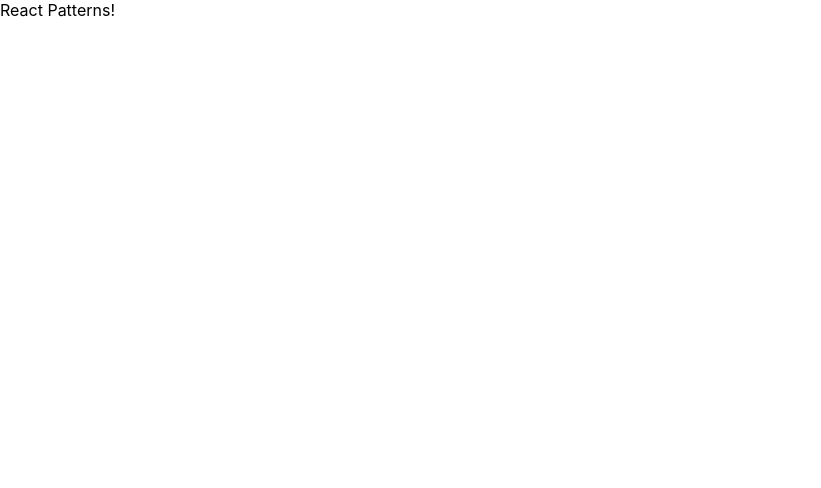
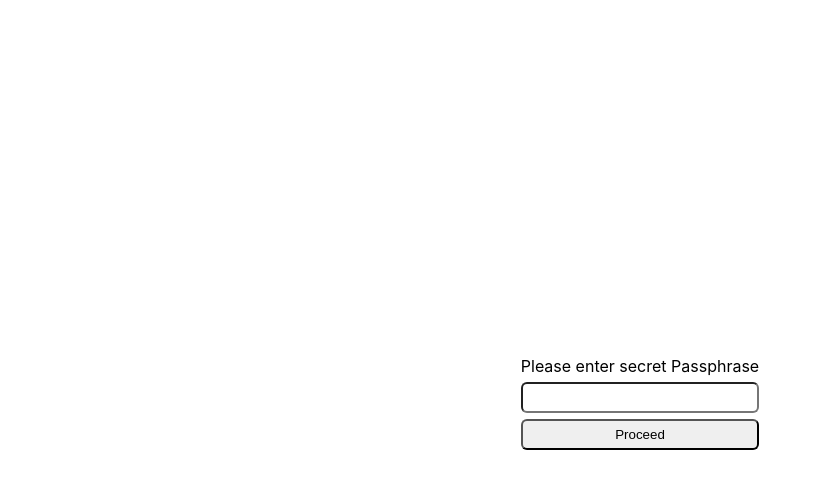
Before and after one commit to MJanowskiDev/SR_W9_T1, a React (Create React App) app: page / in a window 1280 px wide. Shown: the top 488 px of the page, without its empty margins (0-821 px from the left). Built offline with nearby package versions, Linux system fonts and the light colour scheme.

Commit message:
Created PassphraseForm, Content components using ContextApi

```diff
--- /dev/null
+++ b/jsconfig.json
@@ -0,0 +1,4 @@
+{
+  "compilerOptions": {"baseUrl": "src"},
+  "include": ["src"]
+}
--- a/src/App.js
+++ b/src/App.js
@@ -1,7 +1,14 @@
 import './App.css';
+import PassphraseForm from 'components/PassphraseForm';
 
 function App() {
-	return <div>React Patterns!</div>;
+	return (
+		<div>
+			<PassphraseForm>
+				<PassphraseForm.Content />
+			</PassphraseForm>
+		</div>
+	);
 }
 
 export default App;
--- /dev/null
+++ b/src/components/Content/Content.js
@@ -0,0 +1,15 @@
+import { useContext } from 'react';
+import { PassphraseProviderContext } from 'components/PassphraseForm';
+
+const Content = () => {
+	const { isAuthenticated } = useContext(PassphraseProviderContext);
+
+	return (
+		<div>
+			<h1>Hello!</h1>
+			{isAuthenticated ? <p>User is isAuthenticated</p> : <p>User is not Authenticated</p>}
+		</div>
+	);
+};
+
+export default Content;
--- /dev/null
+++ b/src/components/Content/index.js
@@ -0,0 +1 @@
+export { default } from './Content';
--- /dev/null
+++ b/src/components/PassphraseForm/Form.js
@@ -0,0 +1,23 @@
+import classes from './Form.module.css';
+
+const Form = ({ onFormSubmit }) => {
+	const onSubmitHandle = (e) => {
+		e.preventDefault();
+		const passphrase = e.target.passphrase.value;
+		onFormSubmit && onFormSubmit(passphrase);
+	};
+
+	return (
+		<div className={classes.FormContainer}>
+			<form className={classes.Form} onSubmit={onSubmitHandle}>
+				<div className={classes.FormRow}>
+					<label htmlFor="passphrase">Please enter secret Passphrase</label>
+					<input id="passphrase" type="password" />
+				</div>
+				<button type="submit">Proceed</button>
+			</form>
+		</div>
+	);
+};
+
+export default Form;
--- /dev/null
+++ b/src/components/PassphraseForm/Form.module.css
@@ -0,0 +1,26 @@
+.FormContainer {
+	width: 100%;
+	height: 100vh;
+	display: flex;
+	justify-content: center;
+	align-items: center;
+}
+
+.FormRow {
+	display: flex;
+	flex-direction: column;
+}
+.Form {
+	display: flex;
+	flex-direction: column;
+	gap: 6px;
+}
+.Form label {
+	padding: 6px 0px;
+}
+
+.Form input,
+button {
+	border-radius: 6px;
+	padding: 6px;
+}
--- /dev/null
+++ b/src/components/PassphraseForm/PassphraseContext.js
@@ -0,0 +1,6 @@
+import { createContext } from 'react';
+
+export const PassphraseProviderContext = createContext();
+
+const { Provider } = PassphraseProviderContext;
+export default Provider;
--- /dev/null
+++ b/src/components/PassphraseForm/PassphraseForm.js
@@ -0,0 +1,26 @@
+import { useState } from 'react';
+import { PassphraseProvider, Form } from '.';
+import Content from 'components/Content';
+
+const checkValidity = (passphrase) => {
+	return !!passphrase; //Implement validation algorithm in future
+};
+
+const PassphraseForm = ({ children }) => {
+	const [ isAuthenticated, setIsAuthenticated ] = useState(false);
+
+	const formSubmitHandle = (passphrase) => {
+		const result = checkValidity(passphrase);
+		setIsAuthenticated(result);
+	};
+
+	return (
+		<PassphraseProvider value={{ isAuthenticated: true }}>
+			{isAuthenticated ? children : <Form onFormSubmit={formSubmitHandle} />}
+		</PassphraseProvider>
+	);
+};
+
+PassphraseForm.Content = Content;
+
+export default PassphraseForm;
--- /dev/null
+++ b/src/components/PassphraseForm/index.js
@@ -0,0 +1,4 @@
+export { default } from './PassphraseForm';
+export { default as PassphraseProvider } from './PassphraseContext';
+export { default as Form } from './Form';
+export { PassphraseProviderContext } from './PassphraseContext';
```
